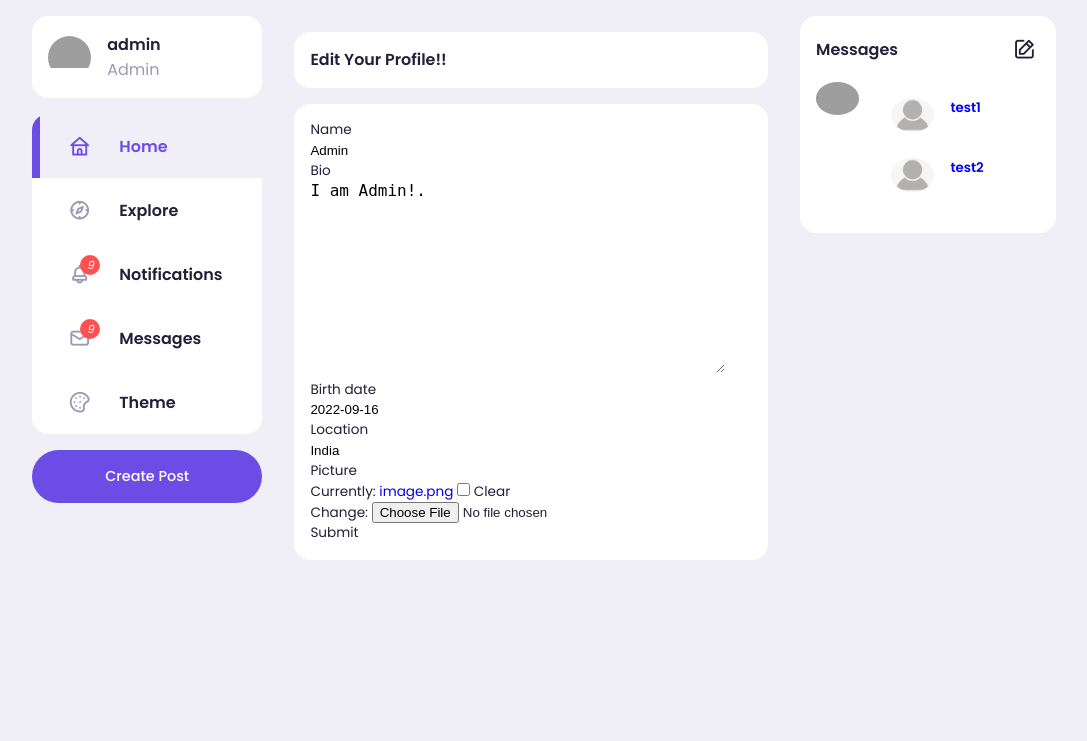
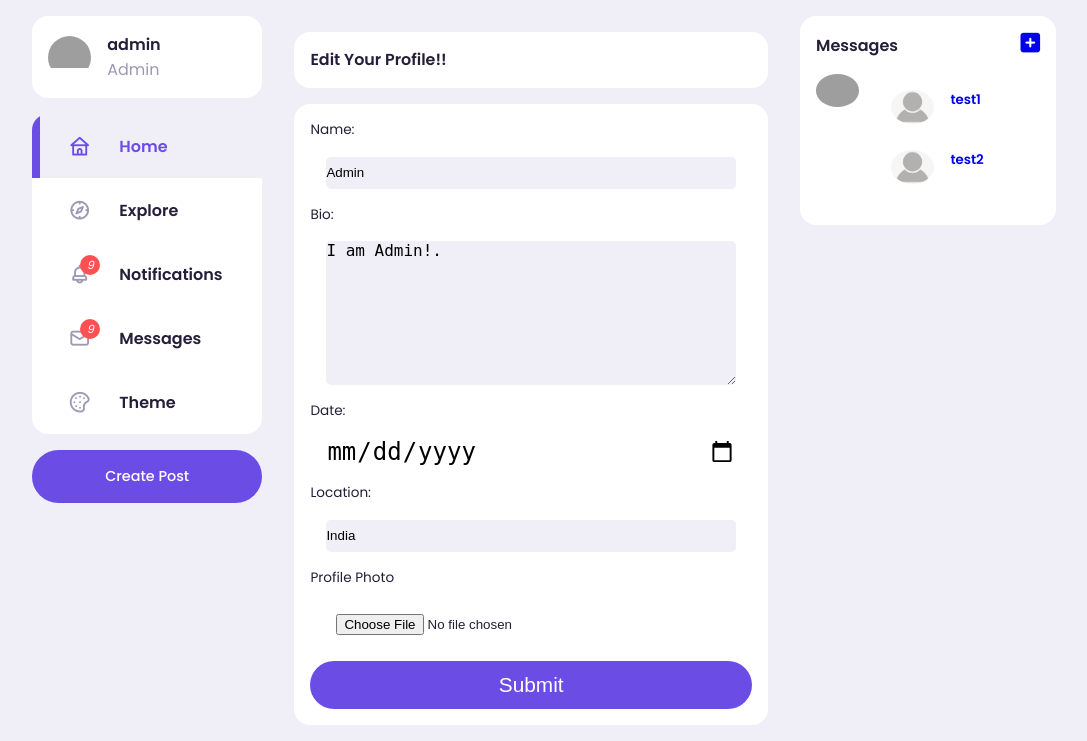
Before and after one commit to pulak-tandon19/ReachMe, a Django app: page /social/profile/edit/1 in a window 1280 px wide. Shown: the part 70-811 px from the top of the page, without its empty margins (96-1183 px from the left). Before the commit the page ends 630 px from the top, so only its background shows below. Run offline with Django 4.2, Linux system fonts and the light colour scheme; a user stored in the database is signed in; data comes from the database, SQL or seed files in the repository; both versions use the stored data as it was after the commit; parts of the project's set-up code (start-up, migrations or seed data) failed here and were passed over; some libraries are stand-ins or nearby versions; grey boxes are pictures that could not be loaded.

Commit message:
Changes 2

```diff
--- a/landing/templates/landing/base.html
+++ b/landing/templates/landing/base.html
@@ -85,7 +85,9 @@
       <div class="messages">
         <div class="heading">
           <h4>Messages</h4>
-          <i class="uil uil-edit"> </i>
+          <a href="{% url 'create-thread' %}">
+            <i class="fa-solid fa-square-plus"></i>
+          </a>
         </div>
         <div class="message">
           <div class="profile-photo">
--- a/landing/templates/landing/navbar.html
+++ b/landing/templates/landing/navbar.html
@@ -71,10 +71,11 @@
     </form>
       <div class="create">
           <label class= "btn btn-primary" for="create-post">Create</label>
+          <a href="{% url 'profile' request.user.profile.pk %}">
               <div class="profile-photo">
                   <img src="{{ user.profile.picture.url }}" alt="">
               </div>
-
+          </a>
       </div>
   </div>
 </nav>
--- a/social/templates/social/comment_edit.html
+++ b/social/templates/social/comment_edit.html
@@ -15,7 +15,7 @@
         <div class="caption">
             <form action="" method="POST" enctype="multipart/form-data">
                 {% csrf_token %}
-                <textarea name="body" id="" cols="30" rows="10">{{ comment.comment }}</textarea>
+                <textarea class="fullwidth" name="body" id="" cols="30" rows="10">{{ comment.comment }}</textarea>
                 <!-- {{form | crispy}} -->
                 <button class="buttons" type="Submit">Post</button>
             </form>
--- a/social/templates/social/create_thread.html
+++ b/social/templates/social/create_thread.html
@@ -12,7 +12,7 @@
       placeholder="Enter the username you would like to talk to..."
     />
 
-    <button type="submit" class="btn btn-primary button">Post</button>
+    <button type="submit" class="btn btn-primary button">Submit</button>
   </form>
 
 
--- a/social/templates/social/post_edit.html
+++ b/social/templates/social/post_edit.html
@@ -10,7 +10,7 @@
     </div>
 </div>
 
-<div class="feeds">;
+<div class="feeds">
     <div class="feed">
         <div class="caption">
             <form action="" method="POST" enctype="multipart/form-data">
--- a/social/templates/social/profile.html
+++ b/social/templates/social/profile.html
@@ -67,10 +67,10 @@
             <small class="text-muted">{{ post.created_on }}</small>
           </div>
           <span class="spacing">
-            <a href="">
+            <a href="{% url 'post-edit' post.pk %}">
                 <i class="far fa-edit"></i>
             </a>
-            <a href="">
+            <a href="{% url 'post-delete' post.pk %}">
             <i class="fas fa-trash"></i>
         </a>
           </span>
@@ -104,7 +104,6 @@
           <a href="{% url 'post-detail' post.pk %}">
             <span><i class="uil uil-comment-dots"></i></span>
           </a>
-          <span><i class="uil uil-share-alt"></i></span>
         </div>
       </div>
     </div>
--- a/social/templates/social/profile_edit.html
+++ b/social/templates/social/profile_edit.html
@@ -14,16 +14,23 @@
 
 <div class="feeds">
     <div class="feed">
-        <div class="caption">
-            <form method="POST" enctype="multipart/form-data">
-                {% csrf_token %}
-                {{form | crispy}}
+    <div class="formUpdate">
+       <form class="form" method="POST" action="{% url 'profile-edit' profile.pk %}">
+        {% csrf_token %}
+        <label>Name:</label>
+        <input type="text" value="{{ request.user.profile.name }}" name="name" id="name">
+        <label>Bio:</label>
+        <textarea  name="bio" id="bio">{{ request.user.profile.bio }}</textarea>
+        <label>Date:</label>
+        <input type="date" value="{{ request.user.profile.birth_date }}" name="date" id="date">
+        <label>Location:</label>
+        <input type="text" value="{{ request.user.profile.location }}" name="location" id="location">
+        <label>Profile Photo</label>
+        <input type="file" name = "picture" value="{{ request.user.profile.picture.url }}" id="pp">
+       <button class="buttons" type="Submit">Submit</button>
 
-                    <buttons>
-                        Submit
-                    </button>
-            </form>
-        </div>
+       </form>
+    </div>
     </div>
 </div>
 
--- a/social/views.py
+++ b/social/views.py
@@ -242,18 +242,37 @@
 
 
 
-class ProfileEditView(LoginRequiredMixin, UserPassesTestMixin, UpdateView):
-    model=UserProfile
-    fields=['name', 'bio', 'birth_date', 'location', 'picture']
-    template_name='social/profile_edit.html'
+class ProfileEditView(LoginRequiredMixin, View):
+    def get(self, request, pk, *args, **kwargs):
+        profile = UserProfile.objects.get(pk=pk)
+        if profile.user == request.user:
+            context= {
+                'profile' : profile,
+            }
+            return render(request, 'social/profile_edit.html', context)
+        return HttpResponse("Not Allowed!!")
 
-    def get_success_url(self):
-        pk=self.kwargs['pk']
-        return reverse_lazy('profile', kwargs={'pk': pk})
+    def post(self, request, pk, *args, **kwargs):
+        profile = UserProfile.objects.get(pk=pk)
+        profile.name = self.request.POST.get('name')
+        profile.bio = self.request.POST.get('bio')
+        profile.birth_date = self.request.POST.get('date')
+        profile.location = self.request.POST.get('location')
+        profile.picture = self.request.POST.get('picture')
+        profile.save()
+        return redirect('profile', profile.pk)
 
-    def test_func(self):
-        profile= self.get_object()
-        return self.request.user==profile.user
+    # model=UserProfile
+    # fields=['name', 'bio', 'birth_date', 'location', 'picture']
+    # template_name='social/profile_edit.html'
+
+    # def get_success_url(self):
+    #     pk=self.kwargs['pk']
+    #     return reverse_lazy('profile', kwargs={'pk': pk})
+
+    # def test_func(self):
+    #     profile= self.get_object()
+    #     return self.request.user==profile.user
 
 class AddFollower(LoginRequiredMixin, View):
     def post(self, request, pk, *args, **kwargs):
--- a/static/style1.css
+++ b/static/style1.css
@@ -367,8 +367,8 @@
     width:100%;
     border-radius: 50px;
     background-color: var(--color-primary);
-    height: 50px;
-    font-size: 30px;
+    font-size: 1.3rem;
+    height: 3rem;
     padding: 10px;
     cursor: pointer;
     color:white;
@@ -378,11 +378,12 @@
     width:100%;
     border-radius: 50px;
     background-color: var(--color-danger);
-    height: 50px;
-    font-size: 30px;
+    height: 3rem;
+    font-size: 1.3rem;
     padding: 10px;
     cursor: pointer;
     color:white;
+    margin-top: 1rem;
 }
 .fullwidth{
     width: 100%;
@@ -667,6 +668,94 @@
     background: var(--color-danger);
 }
 
+.feeds .feed .formUpdate .form{
+    display: flex;
+    flex-direction: column;
+}
+.feeds .feed .formUpdate .form input[type="text"], textarea {
+background-color : var(--color-light);
+}
+
+.feeds .feed .formUpdate .form #name{
+    height: 2rem;
+    margin: 1rem;
+    border-radius: 5px;
+}
+.feeds .feed .formUpdate .form #name:focus{
+    font-size: 1.2rem;
+    padding: 10px;
+}
+.feeds .feed .formUpdate .form #bio{
+    height: 9rem;
+    margin: 1rem;
+     border-radius: 5px;
+}
+.feeds .feed .formUpdate .form #bio:focus{
+    font-size: 1.2rem;
+    padding: 10px;
+}
+.feeds .feed .formUpdate .form #date{
+    margin: 1rem;
+    font-size: 1.5rem;
+}
+.feeds .feed .formUpdate .form #location{
+    margin:1rem;
+    height: 2rem;
+    border-radius: 5px;
+}
+.feeds .feed .formUpdate .form #location:focus{
+    font-size: 1.2rem;
+    padding: 10px;
+}
+.feeds .feed .formUpdate .form #pp{
+    margin: 1rem;
+    padding: 10px;
+}
+
+.homePage{
+    height: 100vh;
+    width: 100vw;
+    background-color: var(--color-light);
+    /* background-color: red; */
+}
+.homePage .welcome{
+    margin-top: 14rem;
+    margin-left: 31rem;
+    font-size: 4rem;
+    background-color: var(--color-white);
+    padding: 10px;
+    border-radius: 10px;
+    width: 47%;
+}
+.homePage .tag{
+    font-size: 20px;
+    margin-left: 15rem;
+    margin-top: 20px;
+}
+.homePage .btnLogin{
+    font-size: 20px;
+    margin-left: 3rem;
+    cursor: pointer;
+    margin-top: 7rem;
+    background-color:var(--color-light);
+    padding: 8px;
+    border-radius: 5px;
+}
+.homePage .btnLogin:hover{
+    background-color:var(--color-primary);
+}
+.homePage .btnRegister{
+    font-size: 20px;
+    margin-left: 50rem;
+    cursor: pointer;
+    margin-top: 7rem;
+    background-color: var(--color-light);
+    padding: 8px;
+    border-radius: 5px;
+}
+.homePage .btnRegister:hover{
+    background-color:var(--color-primary);
+}
 /* ====================================
 MEDIA QUERIES FOR SMALL LAPTOPS AND BIG TABLETS
 ======================================
```
Also changed, not shown: landing/templates/landing/index.html (+30 -0 lines), social/templates/social/comment_replies.html (+20 -0 lines), social/templates/social/inbox.html (+2 -5 lines), social/templates/social/post_detail.html (+20 -0 lines), social/templates/social/post_list.html (+10 -0 lines), db.sqlite3.
